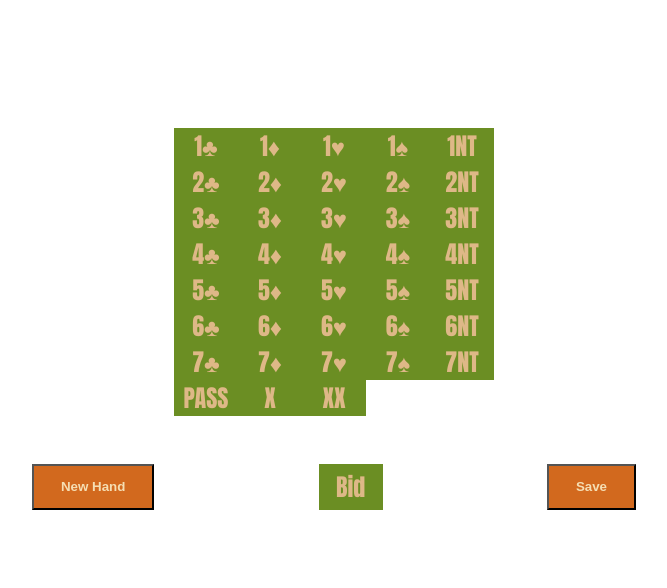
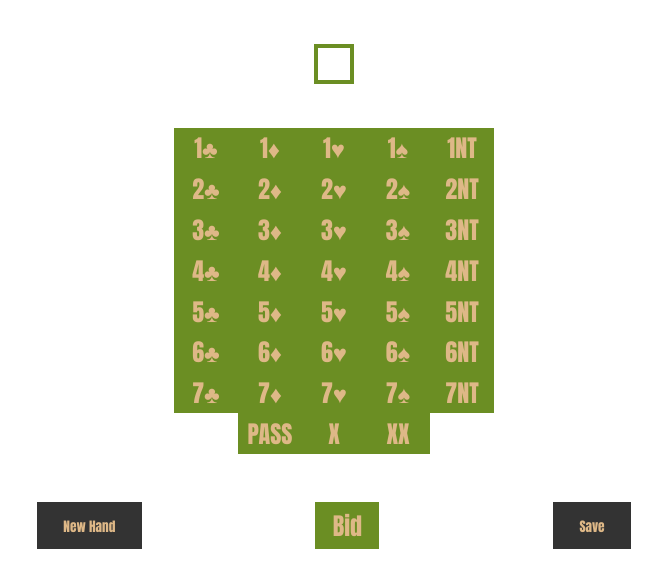
Before and after one commit to MaxxZahar/BridgeBidding, a plain HTML site: page client/html/openBidLearn.html in a window 1280 px wide. Shown: the whole page, without its empty margins (306-973 px from the left). Drawn offline with Linux system fonts and the light colour scheme; files that its build step writes are made by us from their sources; files whose address does not match are found by name.

Commit message:
basic styles

```diff
--- a/client/css/openBidLearn.css
+++ b/client/css/openBidLearn.css
@@ -6,15 +6,28 @@
     box-sizing: border-box;
 }
 
+:root {
+    --main-color: burlywood;
+    --clubs-color: olivedrab;
+    --diamonds-color: rgb(96, 60, 197);
+    --hearts-color: crimson;
+    --spades-color: #333;
+    --ff: Impact, Haettenschweiler, 'Arial Narrow Bold', sans-serif;
+}
+
 .button {
-    background-color: chocolate;
-    color: wheat;
+    background-color: var(--spades-color);
+    color: var(--main-color);
     font-weight: bold;
     text-align: center;
     padding: 1em 2em;
+    font-family: var(--ff);
+    border: none;
+    cursor: pointer;
 }
 
 .hand {
+    outline: 0.25em solid var(--clubs-color);
     display: flex;
     gap: 1em;
     margin: 3em auto 0;
@@ -27,10 +40,11 @@
     justify-content: center;
     align-items: center;
     aspect-ratio: 57 / 88;
-    color: white;
+    color: var(--main-color);
     font-weight: bold;
     width: 5vw;
     font-size: 3rem;
+    font-family: var(--ff);
 }
 
 .bidding-box {
@@ -52,15 +66,16 @@
 .bid {
     width: 5vw;
     text-align: center;
-    background-color: olivedrab;
-    color: burlywood;
+    background-color: var(--clubs-color);
+    color: var(--main-color);
     font-weight: 700;
-    font-family: Impact, Haettenschweiler, 'Arial Narrow Bold', sans-serif;
+    font-family: var(--ff);
     font-size: 1.5rem;
     cursor: pointer;
     display: flex;
     justify-content: center;
     align-items: center;
+    padding: 0.10em 0;
 }
 
 .bid:hover {
@@ -68,21 +83,29 @@
 }
 
 .clubs {
-    background-color: green;
+    background-color: var(--clubs-color);
 }
 
 .diamonds {
-    background-color: blue;
+    background-color: var(--diamonds-color);
 }
 
 .hearts {
-    background-color: red;
+    background-color: var(--hearts-color);
 }
 
 .spades {
-    background-color: black;
+    background-color: var(--spades-color);
 }
 
 .vulnerable {
-    background-color: palevioletred;
+    outline-color: var(--hearts-color);
 }
+
+.screen {
+    cursor: auto;
+}
+
+.bid:nth-child(36) {
+    grid-column: 2 / 3;
+}
```
